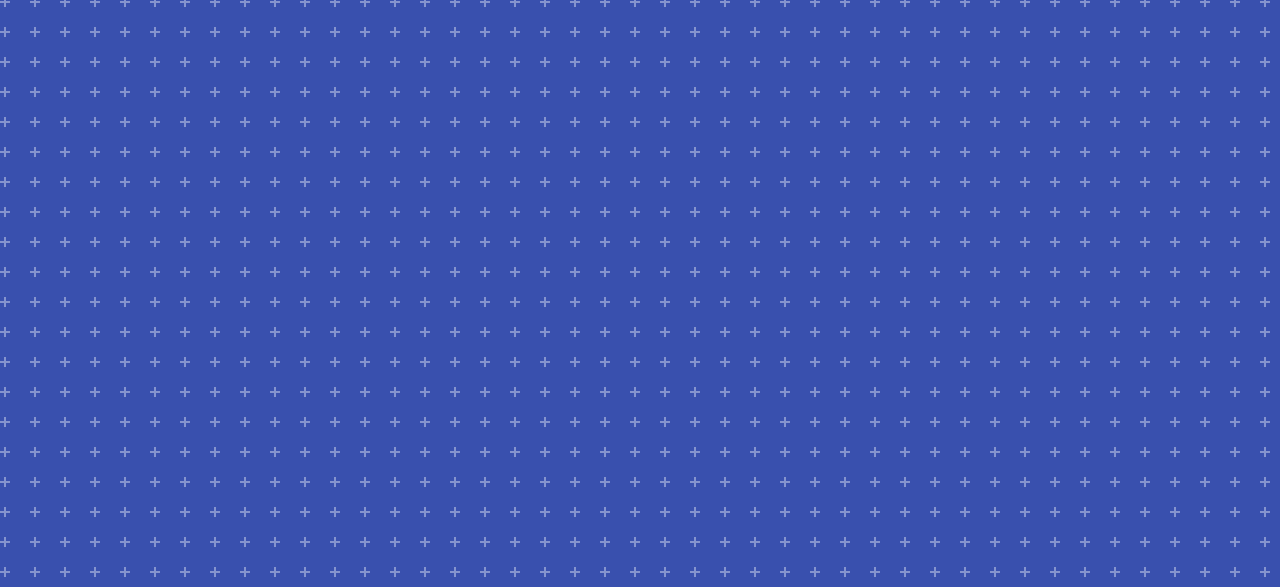
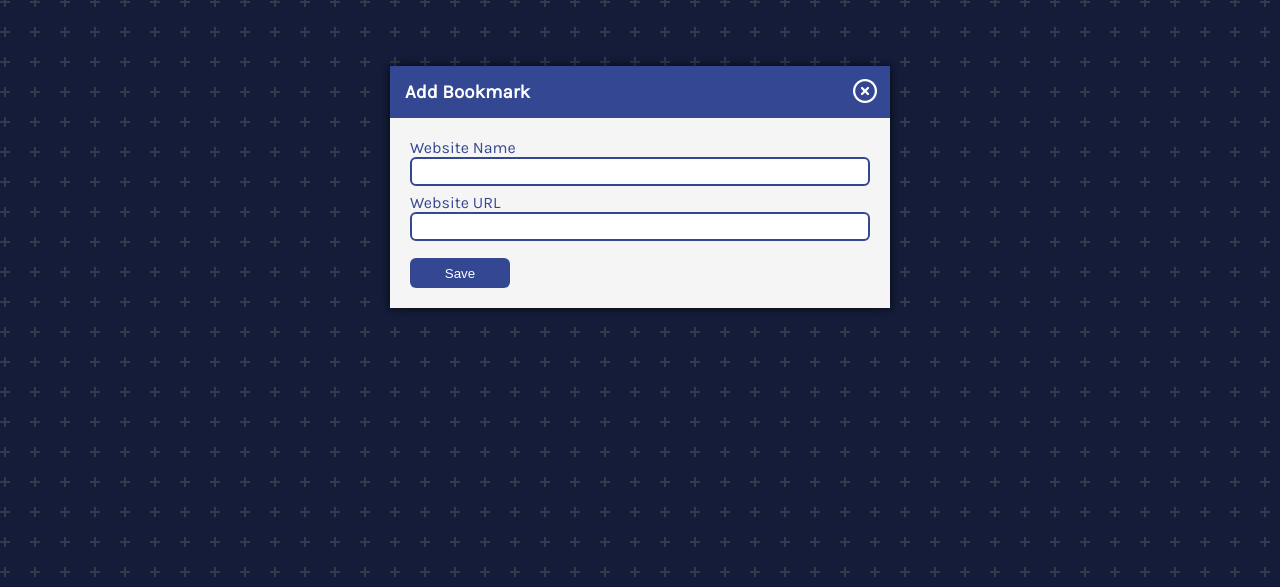
Before and after one commit to eyss1234/bookmark, a plain HTML site: page index.html in a window 1280 px wide. Shown: the part 213-800 px from the top of the page. Drawn offline with Linux system fonts and the light colour scheme.

Commit message:
added modal and styling

```diff
--- a/index.html
+++ b/index.html
@@ -14,21 +14,48 @@
     <!-- Bookmarks -->
     <div class="container" id="bookmarks-container">
       <div class="item">
+        <i class="fa-regular fa-circle-xmark" id="delete-bookmark" title="Delete bookmark"></i>
         <div class="name">
           <i class="fa-solid fa-user"></i>
           <a href="https://troopl.com/eyssantos">Portifolio</a>
         </div>
       </div>
       <div class="item">
+        <i class="fa-regular fa-circle-xmark" id="delete-bookmark" title="Delete bookmark"></i>
         <div class="name">
           <i class="fa-brands fa-github"></i>
           <a href="https://github.com/eyss1234">Github</a>
         </div>
       </div>
       <div class="item">
+        <i class="fa-regular fa-circle-xmark" id="delete-bookmark" title="Delete bookmark"></i>
         <div class="name">
           <i class="fa-brands fa-linkedin"></i>
           <a href="https://www.linkedin.com/in/emily-sato-p/">linkedin</a>
+        </div>
+      </div>
+    </div>
+    <!-- Modal -->
+    <div class="modal-container show-modal" id="modal">
+      <div class="modal">
+        <i class="fa-regular fa-circle-xmark close-icon" id="close-modal"></i>
+        <div class="modal-header">
+          <h3>Add Bookmark</h3>
+        </div>
+        <div class="modal-content">
+          <form id="bookmark-form">
+            <!-- Website Name -->
+            <div class="form-group">
+              <label for="website-name" class="form-label">Website Name</label>
+              <input type="text" class="form-input" id="website-name">
+            </div>
+            <!-- Website URL -->
+            <div class="form-group">
+              <label for="website-url" class="form-label">Website URL</label>
+              <input type="text" class="form-input" id="website-url">
+            </div>
+            <button type="submit">Save</button>
+          </form>
         </div>
       </div>
     </div>
--- a/style.css
+++ b/style.css
@@ -1,7 +1,7 @@
 @import url('https://fonts.googleapis.com/css2?family=Karla&display=swap');
 
 :root {
- --primary-color: rgb(57, 80, 174);
+ --primary-color: rgb(52, 71, 146);
  --border-radius: 6px;
 }
 
@@ -69,6 +69,125 @@ a:active {
   text-decoration: underline;
 }
 
-i {
+.fa-circle-xmark {
+  float: right;
+  cursor: pointer;
+  z-index: 2;
+}
+
+.name {
+  margin-top: 20px;
+  margin-right: 20px;
+}
+
+.name img {
+  height: 20px;
+  width: 20px;
+  vertical-align: sub;
+  margin-right: 5px;
+}
+
+/* Modal */
+.modal-container {
+  background: rgba(0, 0, 0, 0.6);
+  display: none;
+  position: fixed;
+  top: 0;
+  left: 0;
+  right: 0;
+  bottom: 0;
+}
+
+.show-modal {
+  display: flex;
+  justify-content: center;
+  align-items: center;
+}
+
+.modal {
+  background: rgb(231, 231, 231);
+  box-shadow: 0 0 10px rgba(0, 0, 0, 0.8);
+  max-width: 95%;
+  width: 500px;
+  animation: modalopen 2s;
+}
+
+@keyframes modalopen {
+  from {
+    opacity: 0;
+  }
+  to {
+    opacity: 1;
+  }
+}
+
+.close-icon {
   color: white;
+  float: right;
+  font-size: 24px;
+  position: relative;
+  top: 13px;
+  right: 13px;
+  cursor: pointer;
 }
+
+.modal-header {
+  background-color: var(--primary-color);
+  color: white;
+  padding: 15px;
+}
+
+h3 {
+  margin: 0;
+}
+
+.modal-content {
+  padding: 20px;
+  background: whitesmoke;
+}
+
+/* Form */
+
+.form-group {
+  height: 55px;
+}
+
+.form-input {
+  width: 97%;
+  padding: 5px;
+  border: 2px solid var(--primary-color);
+  border-radius: var(--border-radius);
+  display: block;
+  outline: none;
+}
+
+.form-label {
+  color: var(--primary-color);
+  display: block;
+}
+
+button {
+  cursor: pointer;
+  color: white;
+  background: var(--primary-color);
+  height: 30px;
+  width: 100px;
+  border: none;
+  border-radius: var(--border-radius);
+  margin-top: 10px;
+}
+
+button:hover {
+  filter: brightness(110%);
+}
+
+button:focus {
+  outline: none;
+}
+
+/* Media Query: Large Smartphone (vertical) */
+@media screen and (max-width:600px) {
+  .container {
+    flex-direction: column;
+  }
+}
```
